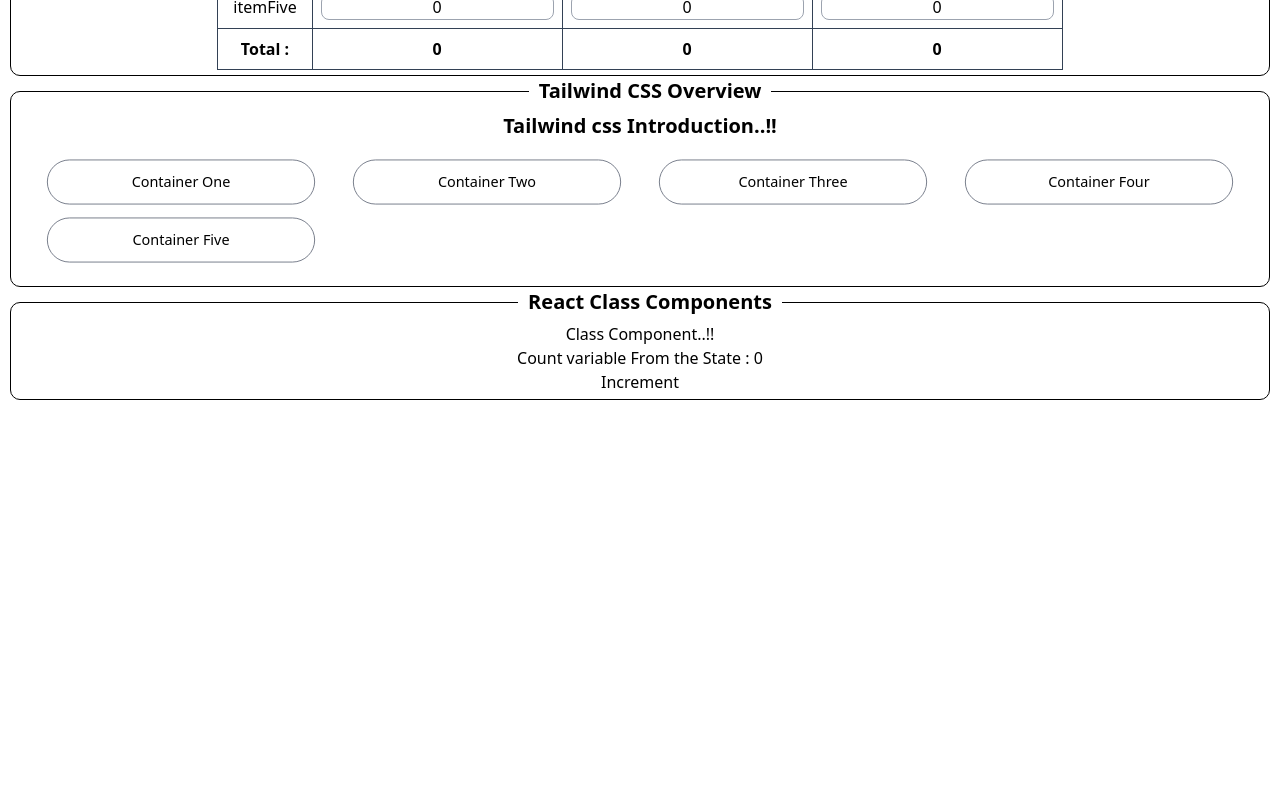
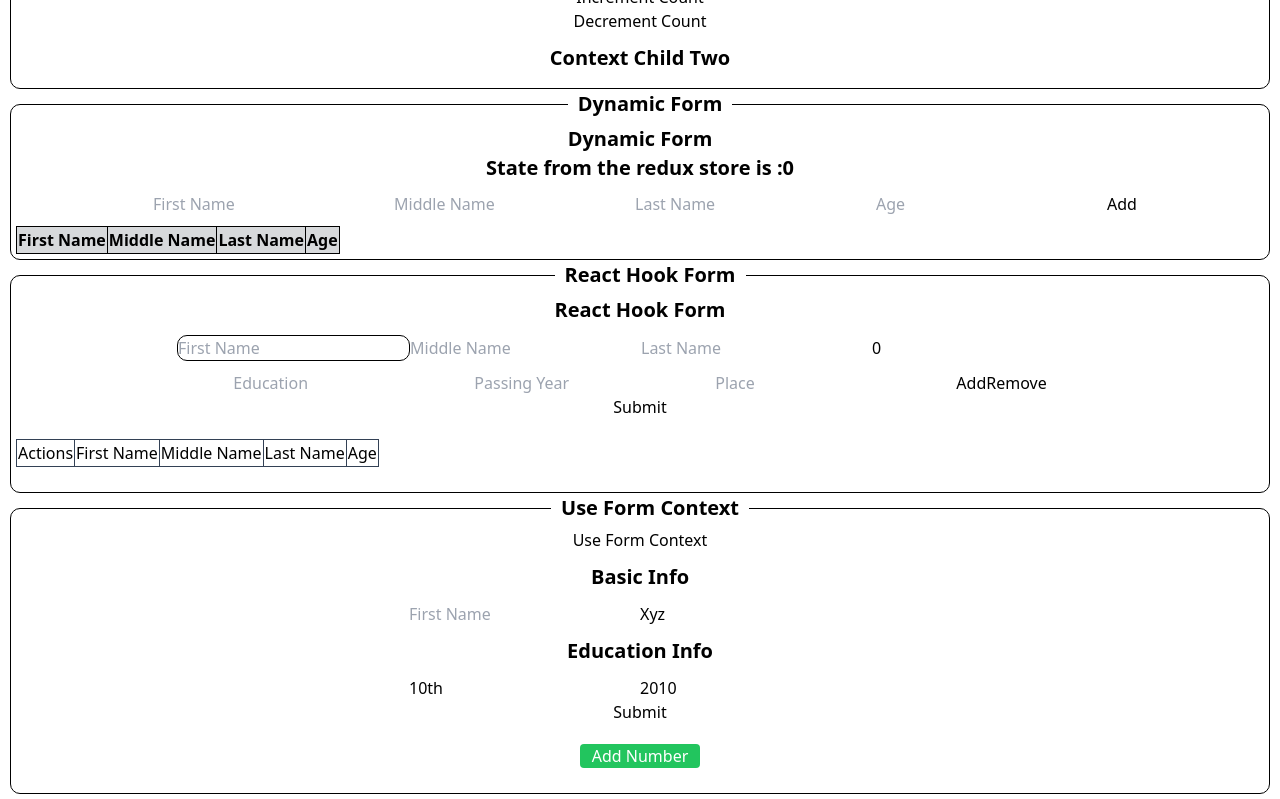
Before and after one commit to rishikale/React_MERN_Online, a React (Create React App) app: page /products in a window 1280 px wide. Shown: the part 540-1339 px from the top of the page. Before the commit the page ends 940 px from the top, so only its background shows below. Built offline with nearby package versions, Linux system fonts and the light colour scheme.

Commit message:
Redux Introduction

```diff
--- a/package.json
+++ b/package.json
@@ -9,6 +9,7 @@
     "@mui/icons-material": "^5.16.7",
     "@mui/material": "^5.16.7",
     "@mui/styled-engine-sc": "^6.0.0-alpha.18",
+    "@reduxjs/toolkit": "^2.2.7",
     "@testing-library/jest-dom": "^5.17.0",
     "@testing-library/react": "^13.4.0",
     "@testing-library/user-event": "^13.5.0",
@@ -16,6 +17,7 @@
     "react": "^18.3.1",
     "react-dom": "^18.3.1",
     "react-hook-form": "^7.52.1",
+    "react-redux": "^9.1.2",
     "react-router-dom": "^6.25.1",
     "react-scripts": "5.0.1",
     "styled-components": "^6.1.12",
--- a/src/App.js
+++ b/src/App.js
@@ -13,11 +13,15 @@
 import MaterialUIIntro from "./Components/MaterialUIIntro/MaterialUIIntro";
 import NestedMapping from "./Components/NestedMapping/NestedMapping";
 import TableModification from "./Components/TableModifications/TableModification";
+import { Provider } from "react-redux";
+import store from "./store";
 
 function App() {
+
   return (
+    <Provider store={store}>
       <div className="App">
-      {/* <fieldset
+        <fieldset
           style={{
             border: "1px solid black",
             borderRadius: "10px",
@@ -91,8 +95,8 @@
           <div>
             <ContextParent />
           </div>
-      </fieldset> */}
-      {/* <fieldset
+        </fieldset>
+        <fieldset
           style={{
             border: "1px solid black",
             borderRadius: "10px",
@@ -116,7 +120,7 @@
           <div>
             <DynamicForm />
           </div>
-      </fieldset> */}
+        </fieldset>
         <fieldset
           style={{
             border: "1px solid black",
@@ -143,7 +147,7 @@
           </div>
         </fieldset>
 
-      {/* <fieldset
+        <fieldset
           style={{
             border: "1px solid black",
             borderRadius: "10px",
@@ -167,7 +171,7 @@
           <div>
             <UseFormContext />
           </div>
-      </fieldset> */}
+        </fieldset>
         <fieldset
           style={{
             border: "1px solid black",
@@ -193,7 +197,7 @@
             <TableModification />
           </div>
         </fieldset>
-      {/* <fieldset
+        <fieldset
           style={{
             border: "1px solid black",
             borderRadius: "10px",
@@ -217,8 +221,8 @@
           <div>
             <NestedMapping />
           </div>
-      </fieldset> */}
-      {/* <fieldset
+        </fieldset>
+        <fieldset
           style={{
             border: "1px solid black",
             borderRadius: "10px",
@@ -242,8 +246,8 @@
           <div>
             <MaterialUIIntro />
           </div>
-      </fieldset> */}
-      {/* <fieldset
+        </fieldset>
+        <fieldset
           style={{
             border: "1px solid black",
             borderRadius: "10px",
@@ -267,8 +271,8 @@
           <div>
             <ReactHooks />
           </div>
-      </fieldset> */}
-      {/* <fieldset
+        </fieldset>
+        <fieldset
           style={{
             border: "1px solid black",
             borderRadius: "10px",
@@ -292,7 +296,7 @@
           <div>
             <ArrayAndObjects />
           </div>
-      </fieldset> */}
+        </fieldset>
         <fieldset
           style={{
             border: "1px solid black",
@@ -345,6 +349,7 @@
         </fieldset>
         {/* <MainLayout /> */}
       </div>
+    </Provider>
   );
 }
 
--- a/src/Components/DynamicForm/DynamicForm.js
+++ b/src/Components/DynamicForm/DynamicForm.js
@@ -1,4 +1,5 @@
 import React from "react";
+import { useSelector } from "react-redux";
 
 function DynamicForm() {
   const [formFields, setFormFields] = React.useState({
@@ -7,6 +8,10 @@
     lastName: "",
     age: 0,
   });
+
+  const globalState = useSelector((state) => state.counter.value);
+  // useSelector is hook provided by Redux toolkit
+  // useSelector is used to access the global state from the redux store
 
   const [users, setUsers] = React.useState([]);
 
@@ -52,6 +57,9 @@
       >
         Dynamic Form
       </label>
+      <div className="flex justify-center text-xl font-bold">
+        State from the redux store is :{globalState}
+      </div>
       <div
         style={{
           marginTop: "10px",
--- /dev/null
+++ b/src/Components/Reducers/CounterSlice.js
@@ -0,0 +1,25 @@
+import { createSlice } from "@reduxjs/toolkit";
+
+const initialState = {
+  value: 0,
+  array: [1, 2, 3, 4, 5],
+};
+
+const CounterSlice = createSlice({
+  name: "counter",
+  initialState,
+  reducers: {
+    addNumber: (state, action) => {
+      state.value = state.value + action.payload;
+    },
+    clearArray:(state)=>{
+        state.array=[];
+    }
+  },
+});
+
+const { reducer, actions } = CounterSlice;
+
+export const { addNumber,clearArray } = actions;
+
+export default reducer;
--- a/src/Components/useFormContext/UseFormContext.js
+++ b/src/Components/useFormContext/UseFormContext.js
@@ -2,9 +2,13 @@
 import FormChild from "./FormChild";
 import SecondFormChild from "./SecondFormChild";
 import { FormProvider, useForm } from "react-hook-form";
+import { useDispatch } from "react-redux";
+import { addNumber } from "../Reducers/CounterSlice";
 
 function UseFormContext() {
-
+  // useDispatch is hook provided by the redux toolkit
+  // useDispatch is used to modify the global state available .
+  const dispatch = useDispatch();
   const defaultValues = {
     firstName: "",
     lastName: "Xyz",
@@ -44,6 +48,17 @@
             <div>
               <button type="Submit">Submit</button>
             </div>
+            <div>
+              <button
+                type="button"
+                className="rounded px-3 bg-green-500 text-white my-5"
+                onClick={() => {
+                  dispatch(addNumber(10));
+                }}
+              >
+                Add Number
+              </button>
+            </div>
           </div>
         </div>
       </form>
--- /dev/null
+++ b/src/store.js
@@ -0,0 +1,11 @@
+import { configureStore } from "@reduxjs/toolkit";
+import counterSlice from "./Components/Reducers/CounterSlice";
+
+const store = configureStore({
+  reducer: {
+    counter: counterSlice,
+    // modifyArray:arraySlice
+  },
+});
+
+export default store;
```
Also changed, not shown: src/Components/Reducers/ArraySlice.js (added), 1 other file (tests, documents, lock files or other folders). Lines whose indentation alone changed are shown as unchanged.
